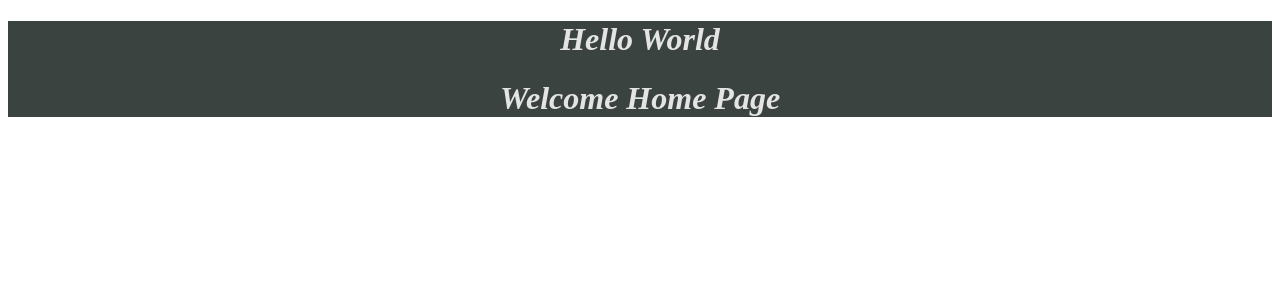
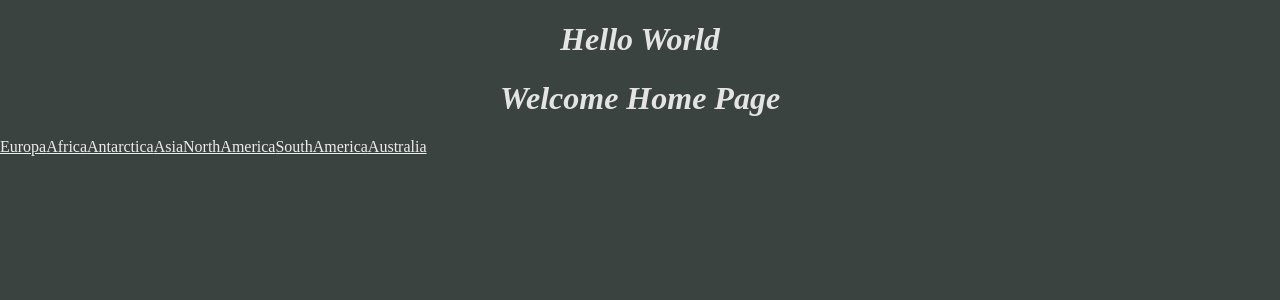
Before and after one commit to fatihkabay/React-router-learn, a React (Create React App) app: page / in a window 1280 px wide. Shown: the top 300 px of the page. Built offline with nearby package versions, Linux system fonts and the light colour scheme.

Commit message:
After giving the route to the continents, we put it in a function and connected it with a link.

```diff
--- a/src/App.css
+++ b/src/App.css
@@ -1,9 +1,15 @@
+body {
+  margin: 0;
+  padding: 0;
+  background-color: rgb(59, 67, 64);
+}
+
 h1 {
   font-style: italic;
   text-align: center;
   color: rgb(228, 228, 228);
 }
 
-.container {
-  background-color: rgb(59, 67, 64);
+.link {
+  color: rgb(237, 237, 237);
 }
--- a/src/App.jsx
+++ b/src/App.jsx
@@ -9,6 +9,12 @@ function App() {
       <Routes>
         <Route path="/" element={<Home />}></Route>
         <Route path="/Europa" element={<Europa />}></Route>
+        <Route path="/Africa" element={<Africa />}></Route>
+        <Route path="/Antarctica" element={<Antarctica />}></Route>
+        <Route path="/Asia" element={<Asia />}></Route>
+        <Route path="/NorthAmerica" element={<NorthAmerica />}></Route>
+        <Route path="/SouthAmerica" element={<SouthAmerica />}></Route>
+        <Route path="/Australia" element={<Australia />}></Route>
         <Route></Route>
       </Routes>
     </div>
@@ -17,7 +23,16 @@ function App() {
 
 function Home() {
   return (
+    <div>
      <h1>Welcome Home Page</h1>
+     <Link className="link" to = "/Europa">Europa</Link>
+     <Link className="link" to = "/Africa">Africa</Link>
+     <Link className="link" to = "/Antarctica">Antarctica</Link>
+     <Link className="link" to = "/Asia">Asia</Link>
+     <Link className="link" to = "/NorthAmerica">NorthAmerica</Link>
+     <Link className="link" to = "/SouthAmerica">SouthAmerica</Link>
+     <Link className="link" to = "/Australia">Australia</Link>
+     </div>
   )
 
 }
@@ -26,9 +41,64 @@ function Europa() {
   return (
     <div>
       <h1>Welcome Europa Page</h1>
-      <Link to="/">Home</Link>
+      <Link className="link" to="/">Home</Link>
     </div>
   );
 }
 
+function Africa() {
+  return (
+    <div>
+      <h1>Welcome Africa Page</h1>
+      <Link className="link" to = "/" >Home</Link>
+    </div>
+  )
+}
+
+
+function Antarctica() {
+  return (
+    <div>
+      <h1>Welcome Antarctica Page</h1>
+      <Link className="link" to = "/" >Home</Link>
+    </div>
+  )
+}
+
+function Asia() {
+  return (
+    <div>
+      <h1>Welcome Asia Page</h1>
+      <Link className="link" to = "/" >Home</Link>
+    </div>
+  )
+}
+
+function NorthAmerica() {
+  return (
+    <div>
+      <h1>Welcome NorthAmerica Page</h1>
+      <Link className="link" to = "/" >Home</Link>
+    </div>
+  )
+}
+
+function SouthAmerica() {
+  return (
+    <div>
+      <h1>Welcome SouthAmerica Page</h1>
+      <Link className="link" to = "/" >Home</Link>
+    </div>
+  )
+}
+
+function Australia() {
+  return (
+    <div>
+      <h1>Welcome Australia Page</h1>
+      <Link className="link" to = "/" >Home</Link>
+    </div>
+  )
+}
+
 export default App;
```
